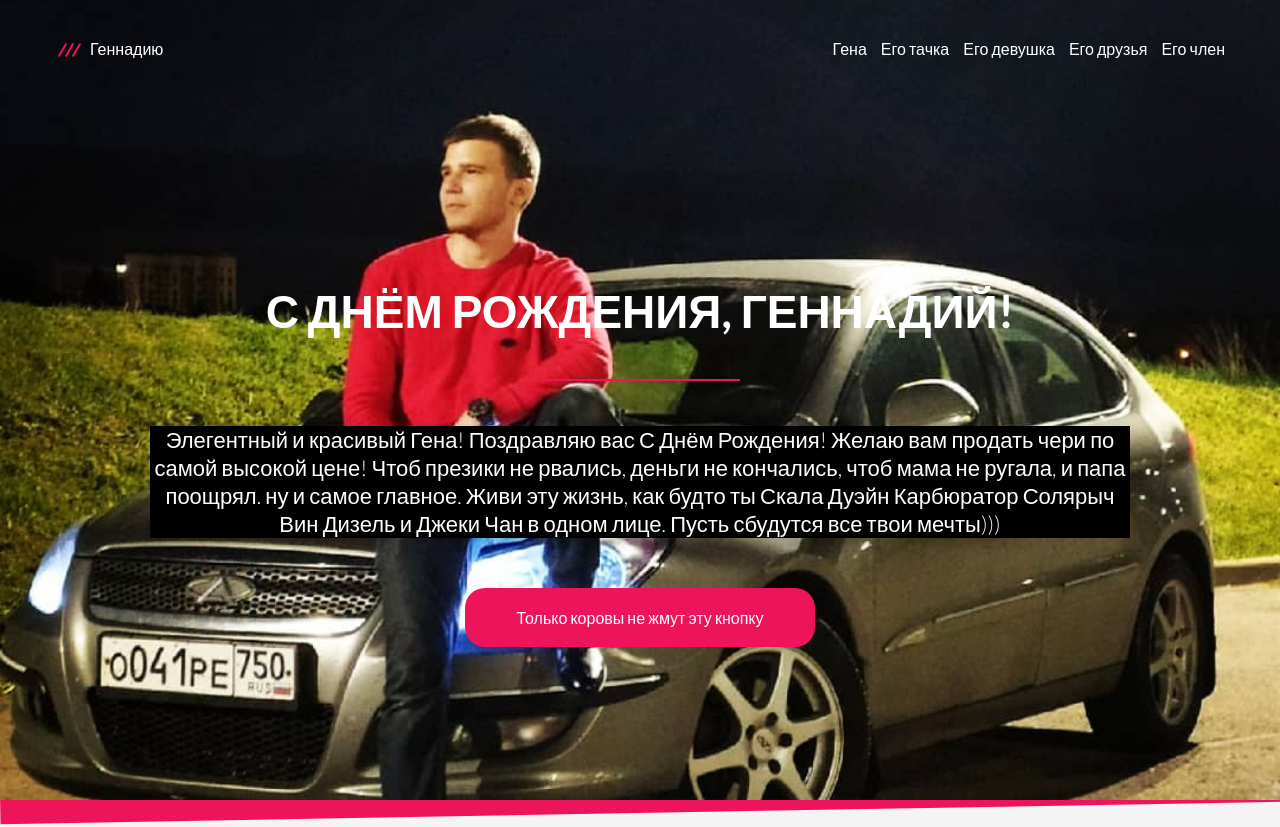
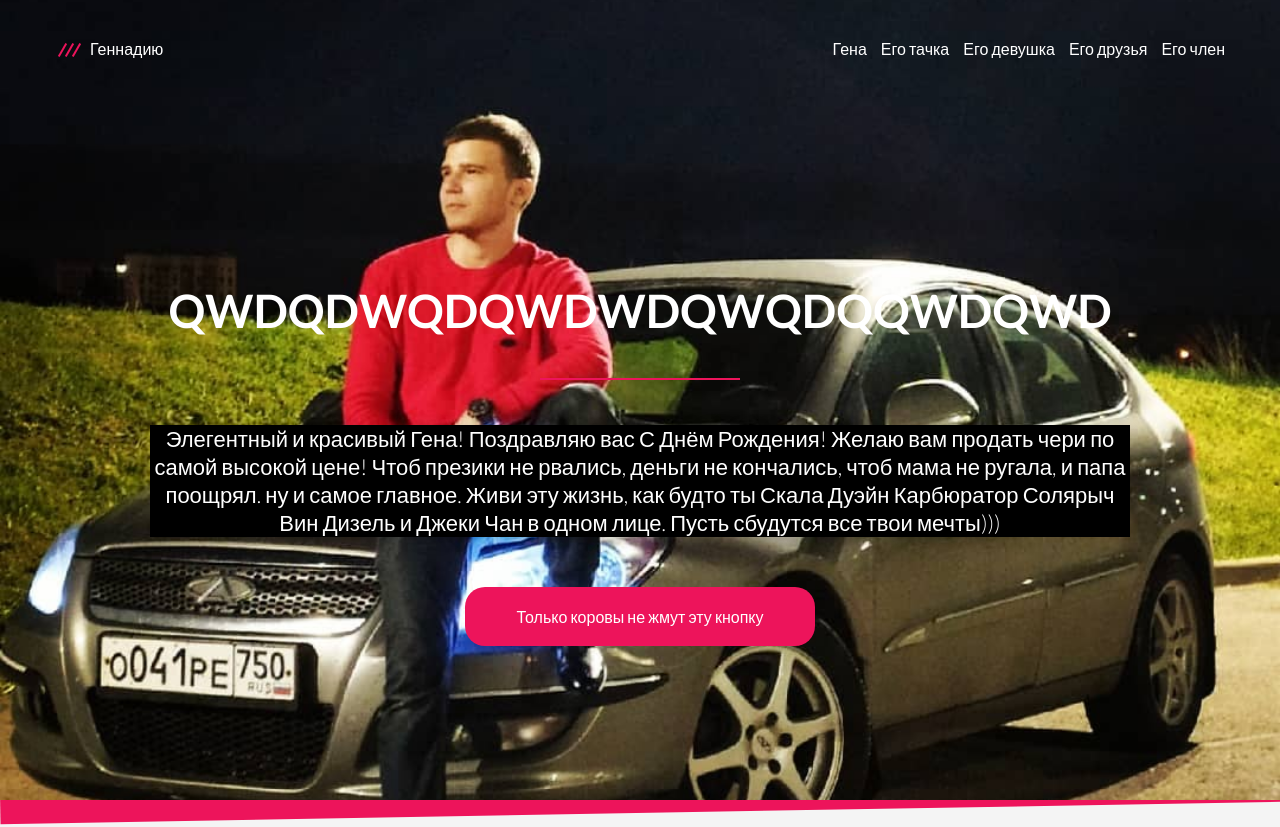
Before and after one commit to BurtsevChest/Gena, a plain HTML site: page index.html in a window 1280 px wide. Shown: the top 827 px of the page. Drawn offline with Linux system fonts and the light colour scheme.

Commit message:
test_commit

```diff
--- a/index.html
+++ b/index.html
@@ -26,7 +26,7 @@
     </div>
   </div>
   <div class="banner">
-    <h1 class="banner_title"<span>С днём рождения, Геннадий!</span></h1>
+    <h1 class="banner_title"<span>qwdqdwqdqwdwdqwqdqqwdqwd</span></h1>
     <p class="banner_desc"> Элегентный и красивый Гена! Поздравляю вас С Днём Рождения! Желаю вам продать чери по самой высокой цене! Чтоб презики не рвались, деньги не кончались, чтоб мама не ругала, и папа поощрял. ну и самое главное. Живи эту жизнь, как будто ты Скала Дуэйн Карбюратор Солярыч Вин Дизель и Джеки Чан в одном лице. Пусть сбудутся все твои мечты)))</p>
     <a href="" class="banner_link">Только коровы не жмут эту кнопку</a>
   </div>
```
